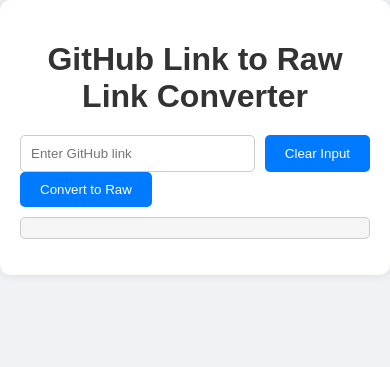
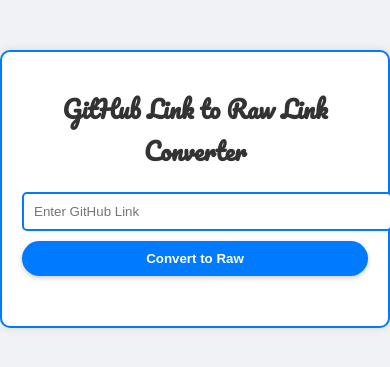
Before and after one commit to Sibu07/GitHub-Link-To-Raw-Link, a PHP site: page / in a window 390 px wide. Shown: the top 367 px of the page. Run offline with PHP 8.4, Linux system fonts and the light colour scheme.

Commit message:
Add files via upload

```diff
--- a/index.html
+++ b/index.html
@@ -1,21 +1,20 @@
 <!DOCTYPE html>
 <html>
 <head>
-  <title>GitHub Link to Raw Link Converter</title>
   <meta name="viewport" content="width=device-width, initial-scale=1.0">
   <link rel="stylesheet" type="text/css" href="styles.css">
 </head>
 <body>
   <div class="container">
-    <h1>GitHub Link to Raw Link Converter</h1>
+    <h1 class="animated-font">GitHub Link to Raw Link Converter</h1>
     <div class="input-container">
-      <input type="text" id="githubLink" placeholder="Enter GitHub link">
-      <button onclick="clearInput()">Clear Input</button>
+      <input type="text" id="githubLink" placeholder="Enter GitHub Link">
+      <button id="convertBtn" onclick="convertToRaw()">Convert to Raw</button>
+      <button id="clearBtn" onclick="clearInput()" class="hide">Clear Input</button>
     </div>
-    <button onclick="convertToRaw()">Convert to Raw</button>
-    <div class="output-box">
-      <p id="rawLink"></p>
-      <button onclick="copyToClipboard()" id="copyBtn" class="hide">Copy Raw Link</button>
+    <div id="rawLink" class="output-box hide">
+      <span id="rawLinkText"></span>
+      <button id="copyBtn" onclick="copyRawLink()" class="copy-btn hide">Copy</button>
     </div>
   </div>
 
--- a/styles.css
+++ b/styles.css
@@ -1,3 +1,5 @@
+@import url('https://fonts.googleapis.com/css2?family=Pacifico&display=swap');
+
 body {
   font-family: Arial, sans-serif;
   background-color: #f0f2f5;
@@ -15,20 +17,34 @@
   box-shadow: 0 0 10px rgba(0, 0, 0, 0.1);
 }
 
-h1 {
+.animated-font {
+  font-family: 'Pacifico', cursive;
   text-align: center;
   margin-bottom: 20px;
+  font-size: 28px;
+  animation: fadeIn 1s;
+}
+
+@keyframes fadeIn {
+  from {
+    opacity: 0;
+  }
+  to {
+    opacity: 1;
+  }
 }
 
 .input-container {
   display: flex;
+  align-items: center;
+  margin-bottom: 15px;
 }
 
 input {
   flex: 1;
   padding: 10px;
   margin-right: 10px;
-  border: 1px solid #ccc;
+  border: 2px solid #007BFF;
   border-radius: 5px;
 }
 
@@ -38,7 +54,20 @@
   color: #fff;
   border: none;
   cursor: pointer;
-  border-radius: 5px;
+  border-radius: 20px;
+  font-weight: bold;
+  box-shadow: 0 2px 5px rgba(0, 0, 0, 0.2);
+  transition: background-color 0.3s ease, transform 0.2s ease;
+  animation: slideIn 1s;
+}
+
+@keyframes slideIn {
+  from {
+    transform: translateX(-100%);
+  }
+  to {
+    transform: translateX(0);
+  }
 }
 
 button:hover {
@@ -47,13 +76,56 @@
 
 #rawLink {
   word-break: break-all;
-  margin-top: 10px;
+  margin-top: 20px;
   padding: 10px;
   border: 1px solid #ccc;
   border-radius: 5px;
   background-color: #f5f5f5;
+  transition: opacity 0.3s ease;
 }
 
 .hide {
   display: none;
 }
+
+/* Media Query for Small Screens */
+@media (max-width: 480px) {
+  .container {
+    padding: 20px;
+    border: 2px solid #007BFF;
+    margin: 50px auto;
+  }
+
+  .animated-font {
+    font-size: 24px;
+  }
+
+  .input-container {
+    flex-direction: column;
+    align-items: flex-start;
+    margin-bottom: 30px;
+  }
+
+  input {
+    margin-right: 0;
+    margin-bottom: 10px;
+    width: 100%;
+  }
+
+  button {
+    margin: 0 auto;
+    display: block;
+    width: 100%;
+  }
+
+  #rawLink {
+    margin-top: 30px;
+    padding: 15px;
+  }
+
+  .copy-btn {
+    position: static;
+    display: block;
+    margin-top: 20px;
+  }
+}
```
Also changed, not shown: script.js (+51 -17 lines).
